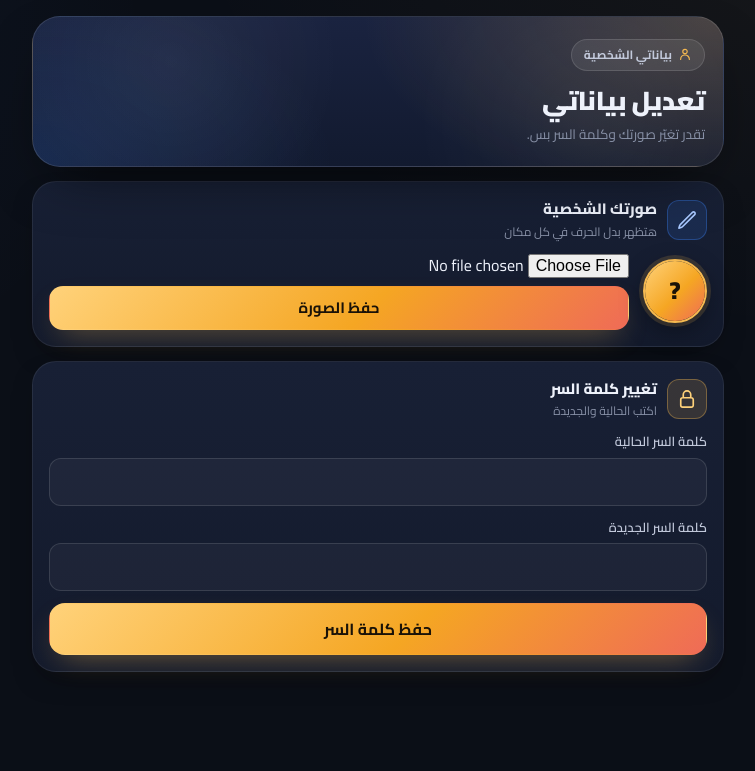
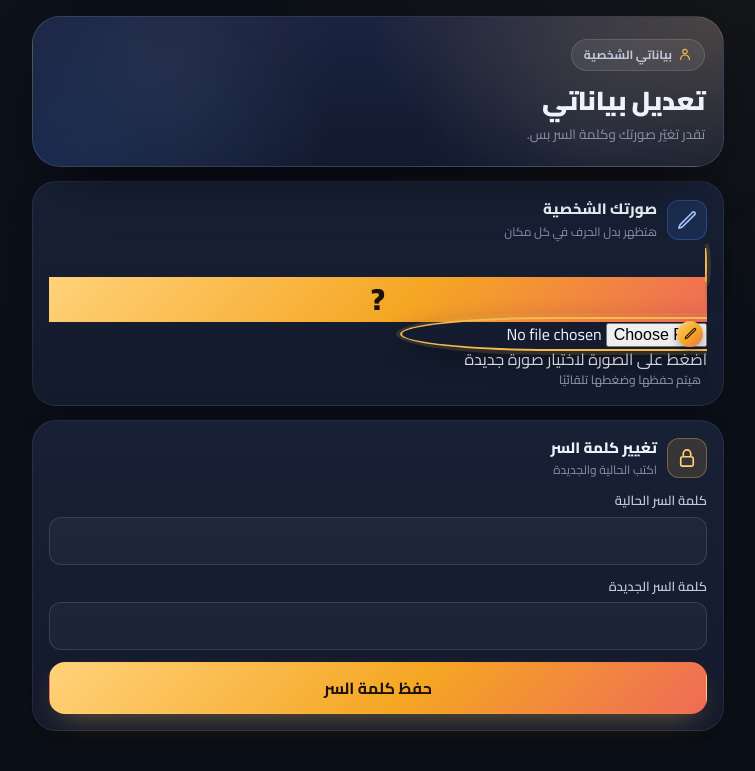
Before and after one commit to tlashany15/th, a Flask app: page /me/profile in a window 1280 px wide. Shown: the part 56-827 px from the top of the page, without its empty margins (262-1017 px from the left). Before the commit the page ends 728 px from the top, so only its background shows below. Run offline with Flask 3, Linux system fonts and the light colour scheme; the visitor is signed in with stand-in values (Sample User, id 1); data that the repository does not hold is empty; some libraries are stand-ins or nearby versions.

Commit message:
Add files via upload

```diff
--- a/templates/admin_profile.html
+++ b/templates/admin_profile.html
@@ -30,14 +30,18 @@
       </div>
     </div>
   </div>
-  <form method="post" action="{{ url_for('update_avatar') }}" enctype="multipart/form-data" style="display:flex;align-items:center;gap:14px;">
-    <div class="tg-me-av" style="width:64px;height:64px;">
+  <form id="avatarForm" method="post" action="{{ url_for('update_avatar') }}" enctype="multipart/form-data" class="profile-avatar-row">
+    <label class="tg-me-av profile-avatar-pick" title="غيّر صورتك">
       {% if me.avatar %}<img src="{{ me.avatar }}" alt="">
-      {% else %}<div class="tg-me-av-fb" style="font-size:24px;">{{ (me.full_name or '?')[:1] }}</div>{% endif %}
-    </div>
-    <div style="flex:1;">
-      <input type="file" name="file" accept="image/*" required>
-      <button class="btn btn-primary" style="margin-top:8px;" type="submit">حفظ الصورة</button>
+      {% else %}<div class="tg-me-av-fb">{{ (me.full_name or '?')[:1] }}</div>{% endif %}
+      <span class="tg-me-av-edit" aria-hidden="true">
+        <svg viewBox="0 0 24 24" fill="none" stroke="currentColor" stroke-width="2"><path stroke-linecap="round" stroke-linejoin="round" d="M16.862 4.487l1.687-1.688a1.875 1.875 0 112.652 2.652L6.832 19.82a4.5 4.5 0 01-1.897 1.13l-2.685.8.8-2.685a4.5 4.5 0 011.13-1.897L16.863 4.487z"/></svg>
+      </span>
+      <input type="file" name="file" id="avatarFile" accept="image/*" required>
+    </label>
+    <div class="profile-avatar-info">
+      <div class="profile-avatar-hint">اضغط على الصورة لاختيار صورة جديدة</div>
+      <div class="field-hint">هيتم حفظها وضغطها تلقائيًا</div>
     </div>
   </form>
 </div>
@@ -95,4 +99,12 @@
     <button class="btn btn-primary btn-lg">حفظ كلمة السر</button>
   </form>
 </div>
+
+<script src="{{ url_for('static', filename='chat-helpers.js') }}"></script>
+<script>
+(function(){
+  var avFile = document.getElementById('avatarFile');
+  if (avFile) ChatHelpers.attachImageAutoCompress(avFile, {maxDim:512, quality:0.8, autoSubmitForm:'avatarForm'});
+})();
+</script>
 {% endblock %}
```
